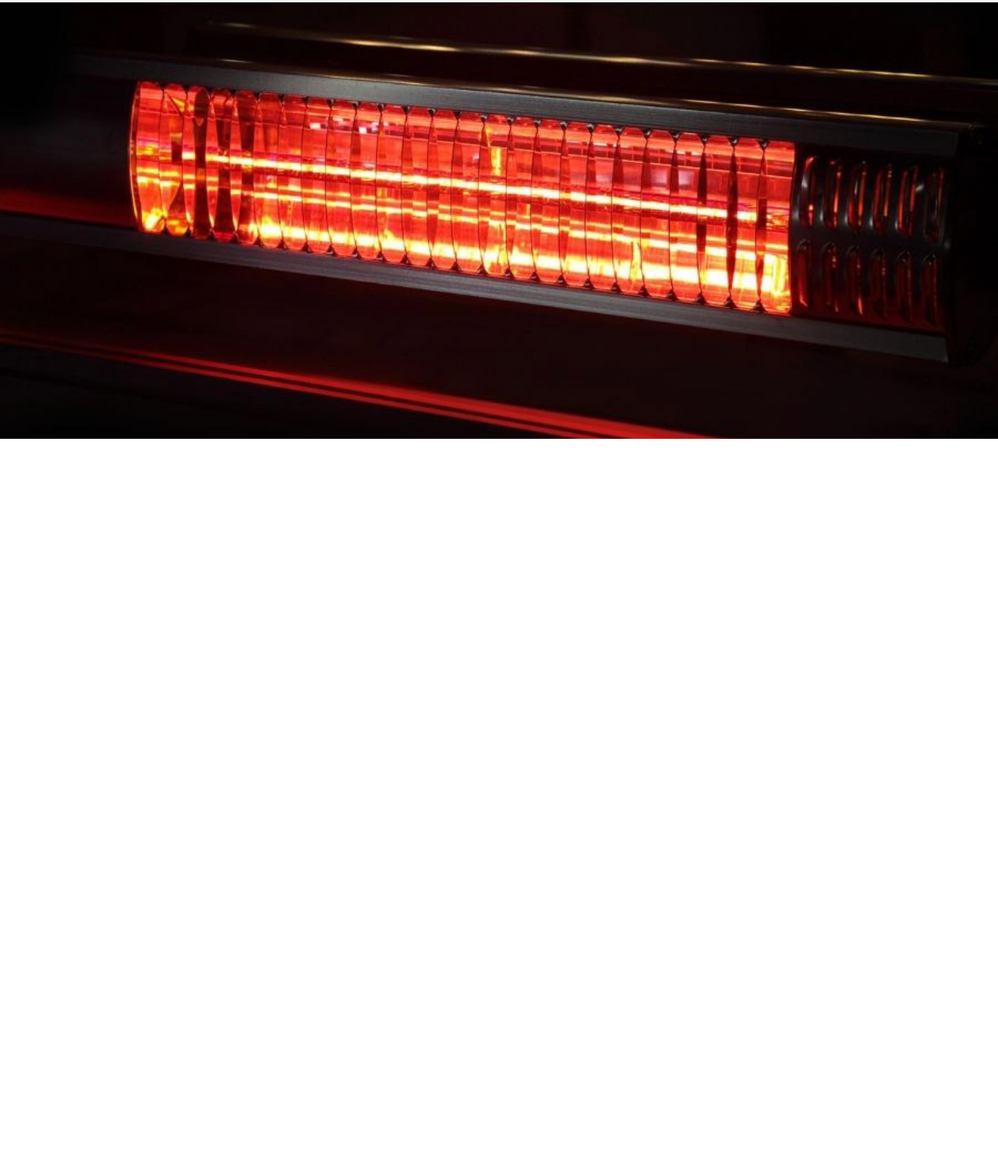
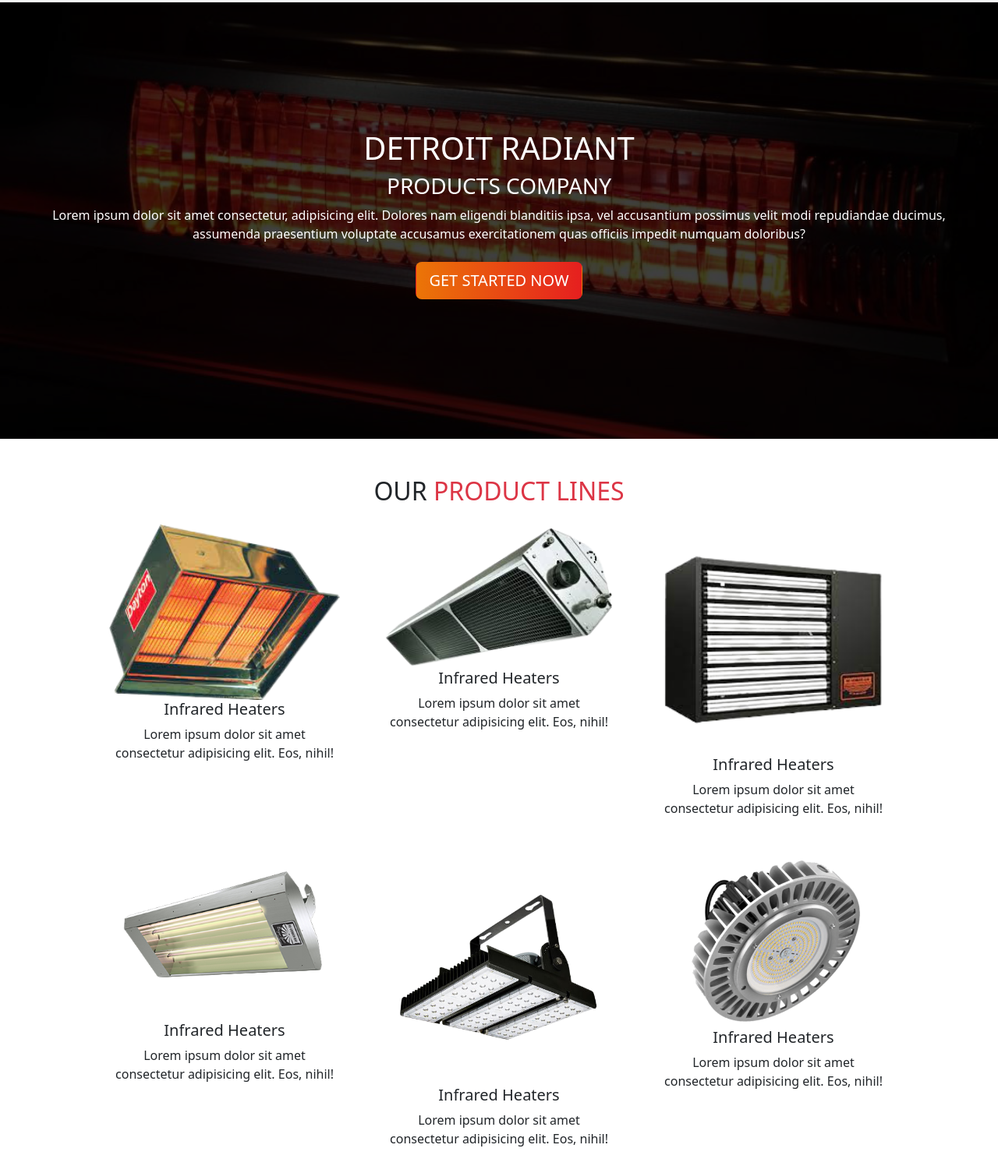
Before and after one commit to zakaria29/learn-bootstrap, a plain HTML site: page index.html in a window 1280 px wide. Shown: the part 86-1591 px from the top of the page at 78% size. Before the commit the page ends 800 px from the top, so only its background shows below. Drawn offline with nearby package versions, Linux system fonts and the light colour scheme.

Commit message:
update 03/10/2022

```diff
--- a/index.html
+++ b/index.html
@@ -1,5 +1,6 @@
 <!DOCTYPE html>
 <html lang="en">
+
 <head>
     <meta charset="UTF-8">
     <meta http-equiv="X-UA-Compatible" content="IE=edge">
@@ -12,6 +13,7 @@
 
     <link rel="stylesheet" href="style.css">
 </head>
+
 <body>
     <!-- navgation section -->
     <nav class="navbar navbar-expand-lg bg-light">
@@ -51,8 +53,107 @@
 
     <!-- header section -->
     <div class="container-fluid" id="header">
-
+        <div class="row h-100 align-items-center bg-black bg-opacity-75">
+            <!--
+            h-100 -> height: 100% terhadap parent
+            align-items-center-> centering vertically
+            bg-black -> background hitam
+            bg-opacity-75 -> transparansi background 75%
+        -->
+            <div class="p-5">
+                <!-- p -> padding -->
+                <h1 class="text-center text-uppercase text-white">
+                    detroit radiant
+                </h1>
+                <h3 class="text-center text-uppercase text-white">
+                    products company
+                </h3>
+                <p class="text-center text-white">
+                    Lorem ipsum dolor sit amet consectetur, adipisicing elit. Dolores nam eligendi blanditiis ipsa, vel
+                    accusantium possimus velit modi repudiandae ducimus, assumenda praesentium voluptate accusamus
+                    exercitationem quas officiis impedit numquam doloribus?
+                    <br>
+                    <br>
+                    <button class="btn btn-lg btn-gradient">
+                        GET STARTED NOW
+                    </button>
+                    <!-- btn-lg -> button large -->
+                </p>
+            </div>
+        </div>
     </div>
     <!-- end header section -->
+
+    <!-- section product -->
+    <div class="container-fluid mt-5">
+        <h2 class="text-center text-uppercase">
+            our <span class="text-danger">
+                product lines
+            </span>
+        </h2>
+        <div class="row justify-content-center">
+            <div class="col-3 m-3">
+                <img src="assets/image/product-1.png"
+                class="w-100">
+                <h5 class="text-center">
+                    Infrared Heaters
+                </h5>
+                <p class="text-center">
+                    Lorem ipsum dolor sit amet consectetur adipisicing elit. Eos, nihil!
+                </p>
+            </div>
+
+            <div class="col-3 m-3">
+                <img src="assets/image/product-2.png" class="w-100">
+                <h5 class="text-center">
+                    Infrared Heaters
+                </h5>
+                <p class="text-center">
+                    Lorem ipsum dolor sit amet consectetur adipisicing elit. Eos, nihil!
+                </p>
+            </div>
+
+            <div class="col-3 m-3">
+                <img src="assets/image/product-3.png" class="w-100">
+                <h5 class="text-center">
+                    Infrared Heaters
+                </h5>
+                <p class="text-center">
+                    Lorem ipsum dolor sit amet consectetur adipisicing elit. Eos, nihil!
+                </p>
+            </div>
+
+            <div class="col-3 m-3">
+                <img src="assets/image/product-4.png" class="w-100">
+                <h5 class="text-center">
+                    Infrared Heaters
+                </h5>
+                <p class="text-center">
+                    Lorem ipsum dolor sit amet consectetur adipisicing elit. Eos, nihil!
+                </p>
+            </div>
+
+            <div class="col-3 m-3">
+                <img src="assets/image/product-5.png" class="w-100">
+                <h5 class="text-center">
+                    Infrared Heaters
+                </h5>
+                <p class="text-center">
+                    Lorem ipsum dolor sit amet consectetur adipisicing elit. Eos, nihil!
+                </p>
+            </div>
+            <div class="col-3 m-3">
+                <img src="assets/image/product-6.png" class="w-100">
+                <h5 class="text-center">
+                    Infrared Heaters
+                </h5>
+                <p class="text-center">
+                    Lorem ipsum dolor sit amet consectetur adipisicing elit. Eos, nihil!
+                </p>
+            </div>
+        </div>
+    </div>
+    <!-- end product section -->
 </body>
+
 </html>
--- a/style.css
+++ b/style.css
@@ -4,3 +4,8 @@
     background-size: cover;
     background-position: center;
 }
+
+.btn-gradient{
+    background: linear-gradient(to right, rgb(235, 117, 7), rgb(230, 31, 31));
+    color: white;
+}
```
